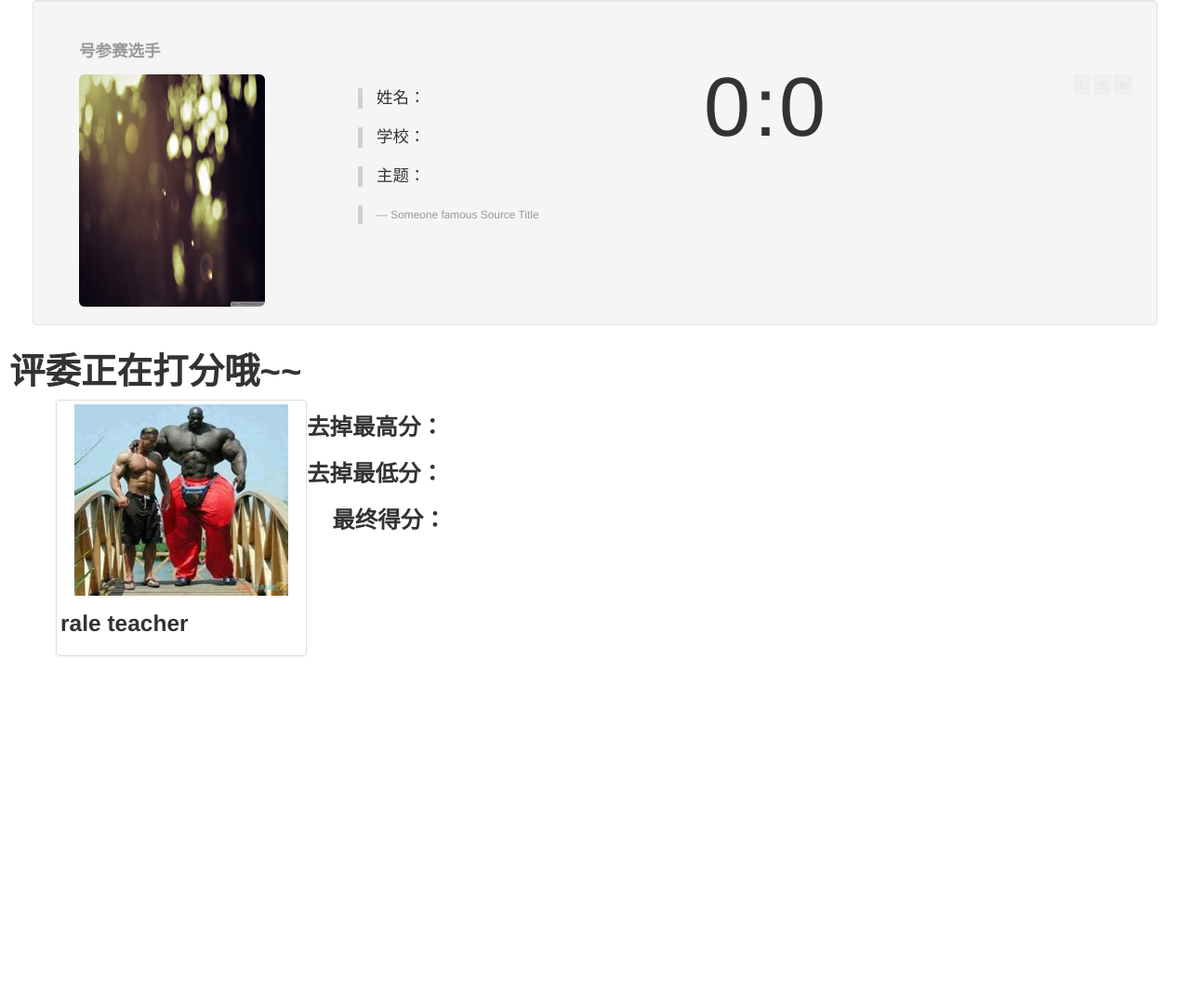
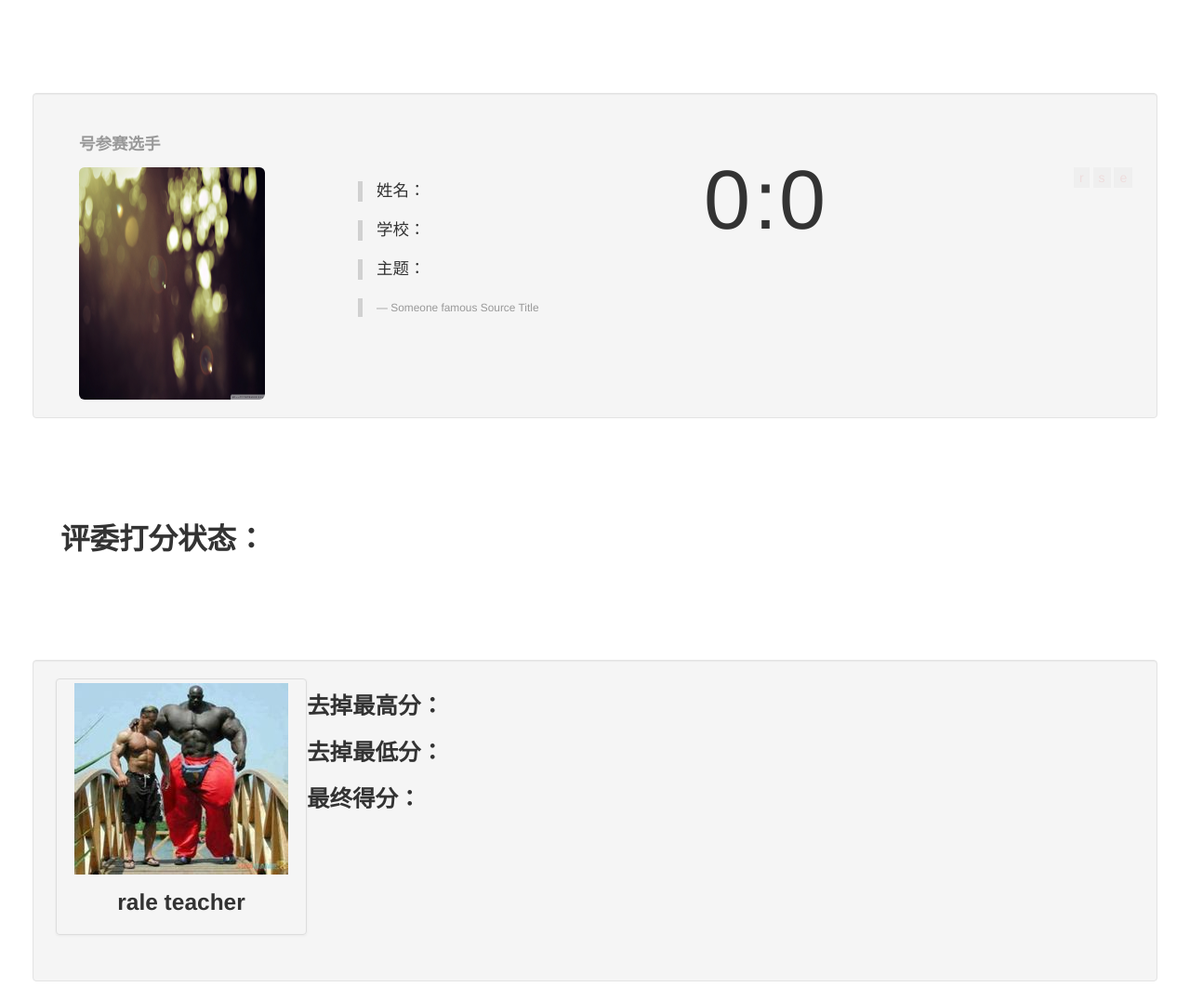
Before and after one commit to yzsolo/score, a CodeIgniter app: page /score/index.php/console/screen_info in a window 1280 px wide. Shown: the whole page at 93% size. Before the commit the page ends 706 px from the top, so only its background shows below. Run offline with CodeIgniter, Linux system fonts and the light colour scheme; data that the repository does not hold is empty.

Commit message:
Signed-off-by: yzsolo <yzsolo125@mail.com>

```diff
--- a/application/views/screenView/screen_info.php
+++ b/application/views/screenView/screen_info.php
@@ -51,16 +51,16 @@
   </div>
   <!-- page1 end -->
 <!-- page2 start -->
-<div class="row" id="page_two">
+<div class="container" id="page_two">
     <div class="container" id="container_judge">
       <div class="row" id="judge_score">
-        <h1>评委正在打分哦~~</h1>
+        <h2>评委打分状态：</h2>
       </div>
     </div>
   </div>
 <!-- page2 end -->
 <!-- page3 start -->
-<div class="container" id="page_three">
+<div class="container well" id="page_three">
     <div class="row">
 
         <ul class="thumbnails" id="thumbnails">
@@ -73,7 +73,7 @@
         </ul>
         <h3>去掉最高分：<label class="label label-important" style="height:30px;font-size:25px;line-height:30px;" id="maxscore"></label></h3>
         <h3>去掉最低分：<label class="label label-info" style="height:30px;font-size:25px;line-height:30px;" id="minscore"></label></h3>
-        <h3>&nbsp;&nbsp;&nbsp;&nbsp;最终得分：<label class="label label-success" style="height:30px;font-size:25px;line-height:30px;" id="finscore"></label></h3>
+        <h3>最终得分：<label class="label label-success" style="height:30px;font-size:25px;line-height:30px;" id="finscore"></label></h3>
 
     </div>
 
--- a/data/css/style.css
+++ b/data/css/style.css
@@ -2,6 +2,29 @@
 	/*background: url(../img/1.jpg);*/
 	width: 100%;
 	height: 760px;
+}
+#page_one{
+	margin-top:100px;
+	position:relative;
+}
+#page_two{
+	margin-top:100px;
+	position:relative;
+}
+#page_three{
+	margin-top:100px;
+	position:relative;
+}
+
+/*#judge_score span{
+	display:none;
+}*/
+
+#judge_score{
+	margin-left:10px;
+}
+.thumbnail{
+	text-align:center;
 }
 #container{
 	font-family: 微软雅黑;
--- a/data/js/main.js
+++ b/data/js/main.js
@@ -41,67 +41,6 @@ function run(){
       }
 }
 
-// $("#time_start"    ).click(function(){
-//   var time_start = 5;
-//   $.ajax({
-//     type:"POST",
-//     url:
-//     data:{
-//       time_start:time_start
-//     }
-//     success:function(){
-
-//     }
-//   })
-// })
-
-// $("#time_end").click(function(){
-//   var time_end = 6;
-//   $.ajax({
-//     type:"POST",
-//     url:
-//     data:{
-//       time_end:time_end
-//     }
-//     success:function(){
-
-//     }
-//   })
-// })
-// var flags;
-// var time_move = setInterval(function(){
-//     $.ajax({
-//           type:"POST",
-//           url:getRootPath()+"/index.php/console/judge_clock",
-//           success:function(resu){
-//                 flags = resu*1;
-//                 if(flags == 5){
-
-//                     minute = 5;
-//                     second =0;
-//                     $("#min").html(minute);
-//                     $("#sec2").html(second);
-//                     setinter=setInterval(run,1000);
-
-//                     var k = 8;
-//                     $.ajax({
-//                         type:"POST",
-//                         url:getRootPath()+"/index.php/console/judge_clock",
-//                         data:{data:k},
-//                         success:function(result){
-//                           // flags = result;
-//                           console.log(result);
-//                         }
-//                     })
-//                 }else if(flags == 6){
-//                   clearInterval(setinter);
-//                 }else{
-//                     return true;
-//                 }
-//       }
-//     })
-//   },10000)
-
 
 
 var i=0;
@@ -123,11 +62,11 @@ var move2 = setInterval(function(){
                     messlen = mess.length;
                     // console.log(messlen);
                    is_next = mess[0].is_next;
-                    console.log(is_next);
+                    // console.log(is_next);
                     // $judge_score = $("#judge_score");
 
                     if( i < messlen ){
-                        $node = ("<ul class='thumbnails' id='thumbnails'><li class='span2'><div class='thumbnail'><img data-src='holder.js/300x200' alt='' src='"+mess[i].ju_photo+"'><h3>"+mess[i].ju_name+"</h3><span class='label label-info' id='pic'>已打分"+mess[i].score+"</span></div></li></ul>");
+                        $node = ("<ul class='thumbnails' id='thumbnails'><li class='span2'><div class='thumbnail'><img data-src='holder.js/300x200' alt='' src='"+mess[i].ju_photo+"'><h3>"+mess[i].ju_name+"</h3><span class='label label-info' id='pic'>已打分</span></div></li></ul>");
                         $('#judge_score').after($node);
                         i++;
                     } else {
@@ -146,33 +85,41 @@ var move2 = setInterval(function(){
             })
   },2000)
 
+// $("#num1").focus(function(){
+//   $(".warning").css('display','none');
+// })
 
 
   $('#judges-submit').click(function(){
-        // var inputLength = $('.input-small').length;
-        var result = 0;
-        // var v =0;
+        result = $(".input-large").val();
         var judge_number = $(".judge_number").html();
         var athlete_number = $(".athlete_number").html();
-         // alert(athlete_number);
-        // for(var i=0; i<inputLength; i++){
-        // v = parseFloat($('.input-small').eq(i).val());
-        // result += v;
-        // }
-        result = $(".input-small").val();
-        // result += 0;
-        // alert(result);
+        if(result>100){
+              alert("数字过大");
+              $("#num1").val("");
+        }
+        else if(result<0)
+        {
+              alert("数字过小");
+              $("#num1").val("");
+        }
+        else{
+              if(confirm("确认提交？"))
+              {
+                      // alert("确认");
+                    // $(".warning").css('display','none');
+                    // var result = 0;
+
                     if(isNaN(result)){
                           alert("填写错误。");
                           $("#num1").val("");
+                          $(".warning").css('display','block');
                     }else{
                           result = parseFloat(result);
                     }
                     result = result.toFixed(2);
-        if(result!="")
-        {
+                    if(result!=""){
                           $.ajax({
-
                                   type:"POST",
                                   url:getRootPath()+"/index.php/console/accepted_score",
                                   data:
@@ -182,20 +129,21 @@ var move2 = setInterval(function(){
                                       athlete_number:athlete_number
                                   },
                                   success:function(){
-                      //alert("success");
-
-                       // for(var j=0;j<inputLength; j++){
                                       $("#num1").val("");
-                    // }
-
                                   }
-
                           })
                     }
                     else{
                           alert("发送内容为空！");
                     }
 
+              }
+              else{
+                    // alert("否认");
+                    $("#num1").val("");
+                    $(".warning").css('display','block');
+              }
+        }
 })
 
 
@@ -275,7 +223,34 @@ var move2 = setInterval(function(){
         })
   },1000)
 
-
+// function empty_kbt(){
+//   $(".key_borad_text").empty();
+// }
+// $(".key_borad_input").click(function(){
+//   // alert(document.fromCharCode(46));
+//     var content = $(this).val()*1;
+//     $(".key_borad_text").append(content);
+//   })
+// $(".key_borad_reset").click(function(){
+//   empty_kbt();
+// })
+// $(".key_borad_submit").click(function(){
+//   var val = $(".key_borad_text").val();
+//   if(isNaN(val)){
+//     alert("Not a number");
+//     empty_kbt();
+//   }
+//   else{
+//     if(confirm("是否确认提交？")){
+//       empty_kbt();
+//       return true;
+//     }
+//     else{
+//       empty_kbt();
+//       return false;
+//     }
+//   }
+// })
 
 
 var move3 = setInterval(function(){
@@ -293,12 +268,14 @@ var move3 = setInterval(function(){
   },1000)
 
 
-if(sleep == true) {
+// if(sleep == true) {
 
-    minute = 5;
-    second = 0;
-    sleep = false ;
-}
+//     minute = 5;
+//     second = 0;
+//     sleep = false ;
+// }
+
+
 
 function getRootPath() //得到网站的根目录
   {
```
Also changed, not shown: other parts of data/css/style.css (+43 -2 lines), application/views/judgeView/judges.php (+38 -20 lines), data/img/background_1.jpg (added). Lines whose indentation alone changed are shown as unchanged.
